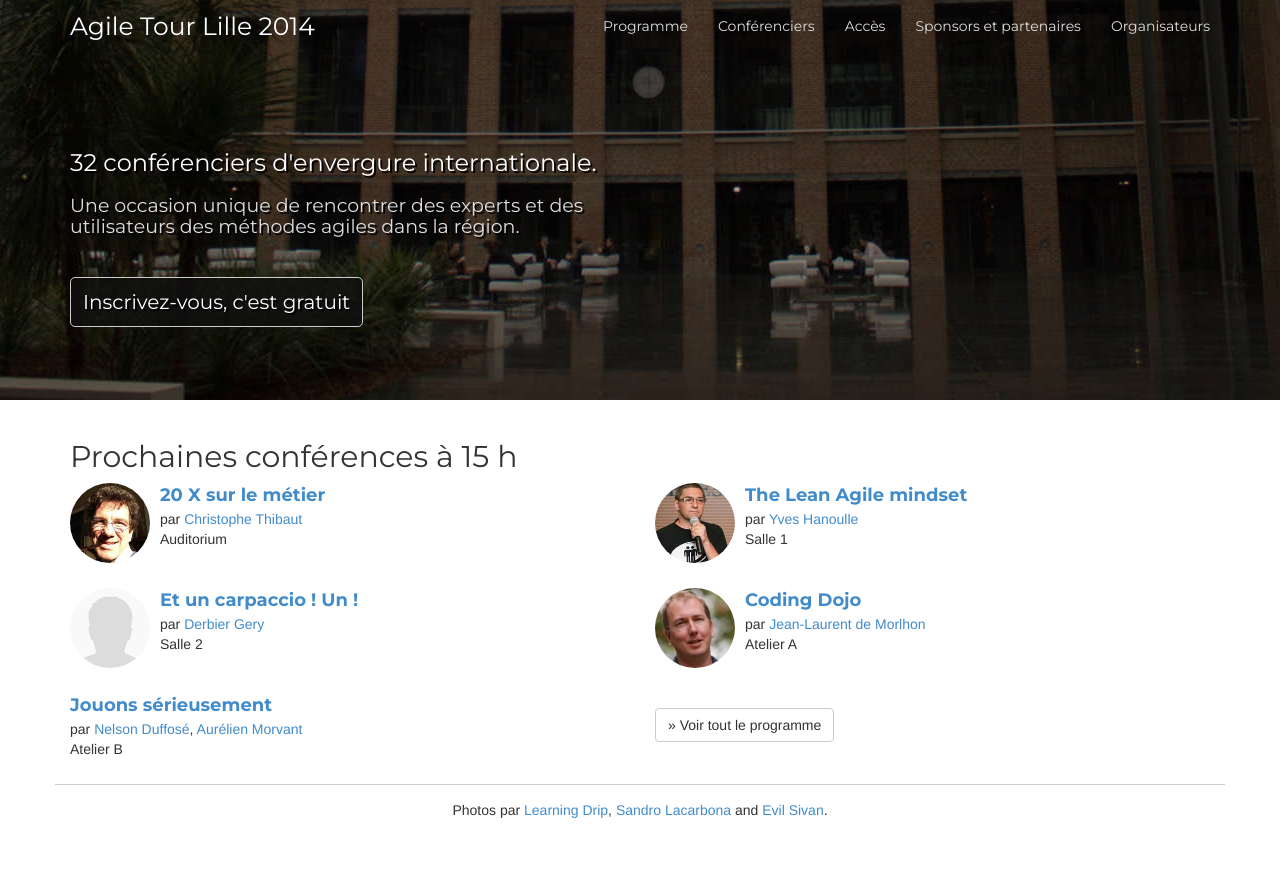
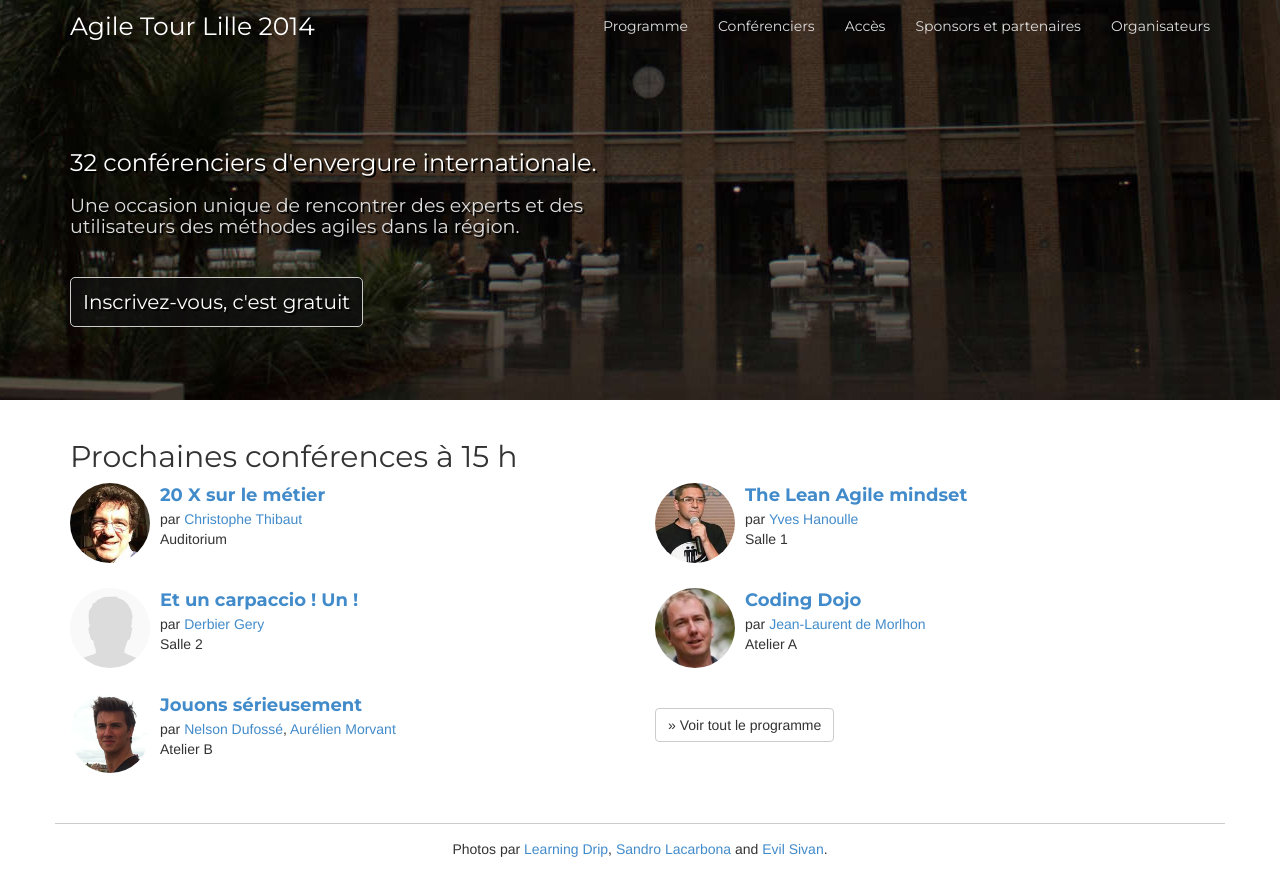
Before and after one commit to jak78/agile-tour-lille-2017, a Jekyll site: the page built from index.html, in a window 1280 px wide. Shown: the top 896 px of the page. Built offline with Jekyll 4.4.1, drawn with Linux system fonts in a browser that asks for light colours; nearby versions of some CDN libraries.

Commit message:
Fixed: Typo in Nelson's name

```diff
--- a/_data/schedule.yml
+++ b/_data/schedule.yml
@@ -140,7 +140,7 @@
         description: L'Axa Web Center de Lille, anime un coding dojo bi-mensuel. Nous vous proposons d'animer une session. Vous pourrez vous entrainer à programmer avec un exercice choisit pour l'occasion. Et rencontrer les animateurs du dojo afin qu'ils vous aident à monter votre propre dojo dans votre société.
         extra: <i class="fa fa-warning"></i> Venir avec de quoi développer et lancer des tests unitaires
       - subject: Jouons sérieusement
-        speaker: Nelson Duffosé, Aurélien Morvant
+        speaker: Nelson Dufossé, Aurélien Morvant
         description: Les jeux prennent une part de plus en plus prépondérante dans l'accompagnement d'équipes ainsi que dans la formation aux méthodes et principes agiles.
            </p><p>
            Nous vous proposons dans cette session de tout réaliser via des jeux sérieux et innovants !
```
